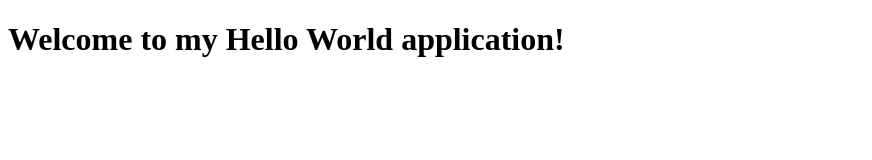
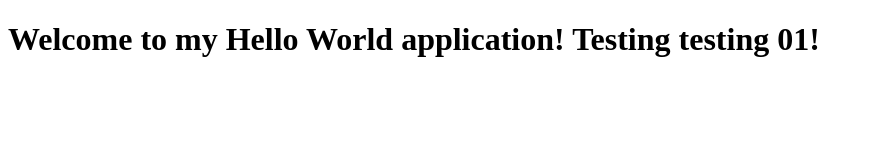
Before and after one commit to aldrickb/hello-world-docker, a plain HTML site: page index.html in a window 1280 px wide. Shown: the whole page, without its empty margins (0-872 px from the left). Drawn offline with Linux system fonts and the light colour scheme.

Commit message:
Update github workflow

```diff
--- a/index.html
+++ b/index.html
@@ -5,6 +5,6 @@
     <title>Hello World from Kubernetes</title>
   </head>
   <body>
-    <h1>Welcome to my Hello World application!</h1>
+    <h1>Welcome to my Hello World application! Testing testing 01!</h1>
   </body>
 </html>
```
Also changed, not shown: 1 other file.
